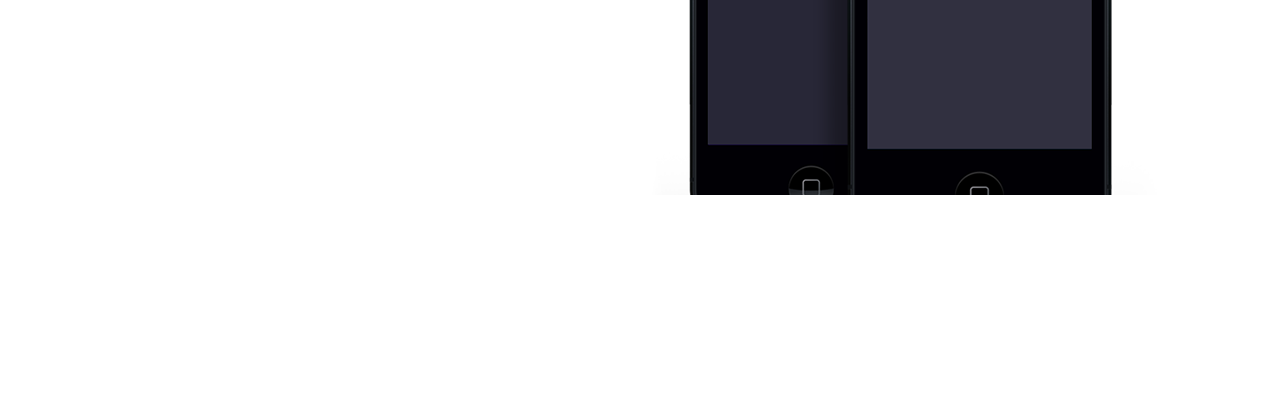
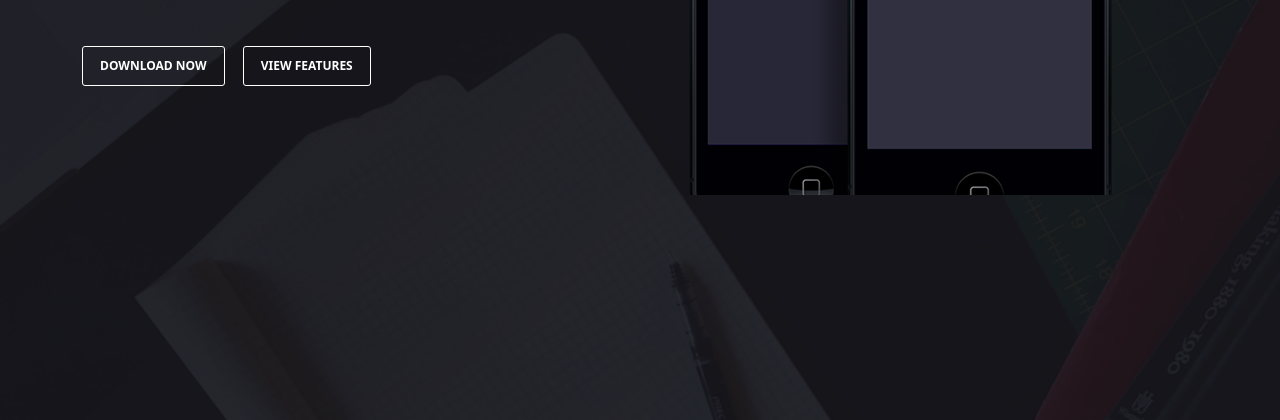
Before and after one commit to s4smily/lucid, a plain HTML site: page index.html in a window 1280 px wide. Shown: the part 380-800 px from the top of the page. Drawn offline with nearby package versions, Linux system fonts and the light colour scheme; the site is published under a folder, as on GitHub Pages, so addresses that start at the root find nothing.

Commit message:
resolved the bg issue

```diff
--- a/css/style.css
+++ b/css/style.css
@@ -12,7 +12,7 @@ h1, h2, h3, h4, h5, h6, p{
 
 header{
 
-    background-image: url(/graphics/banner_bg_1.png);
+    background-image: url(../graphics/banner_bg_1.png);
     background-position: center;
     background-repeat: no-repeat;
     background-size: cover;
```
